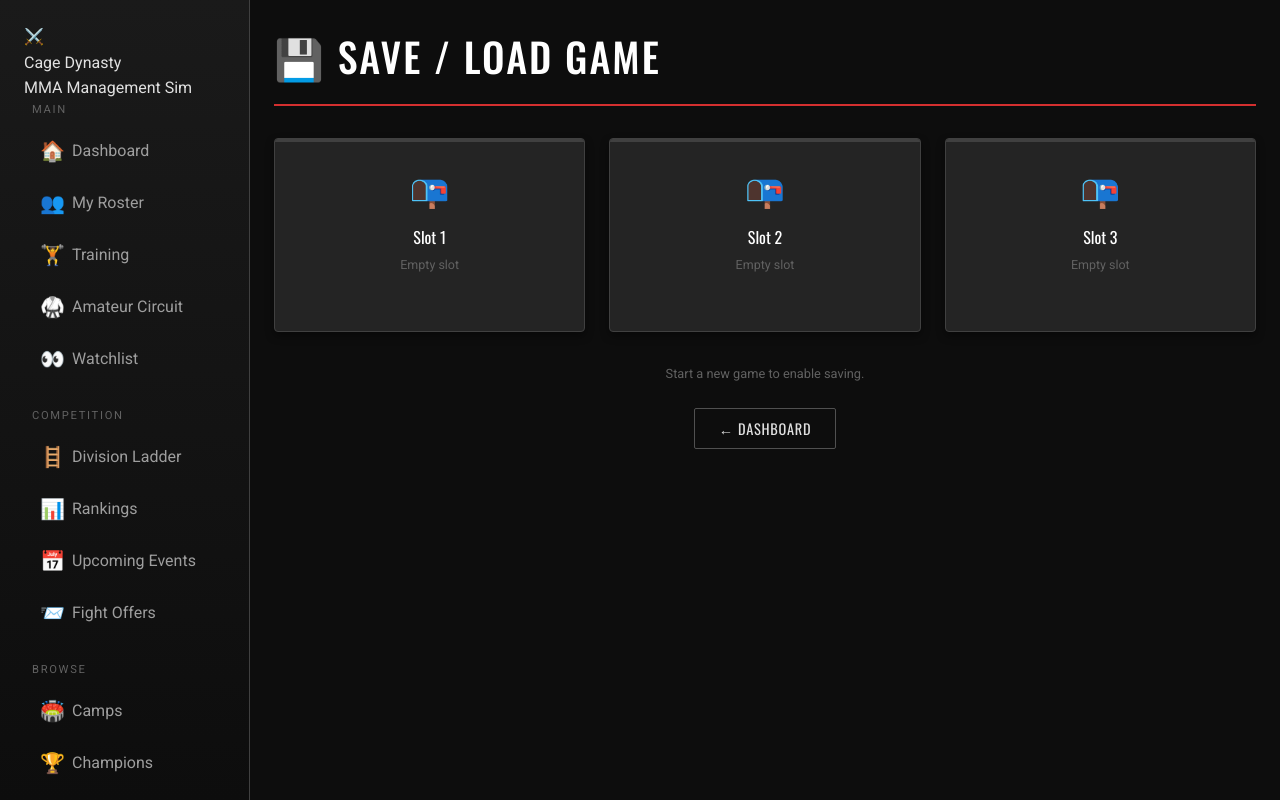
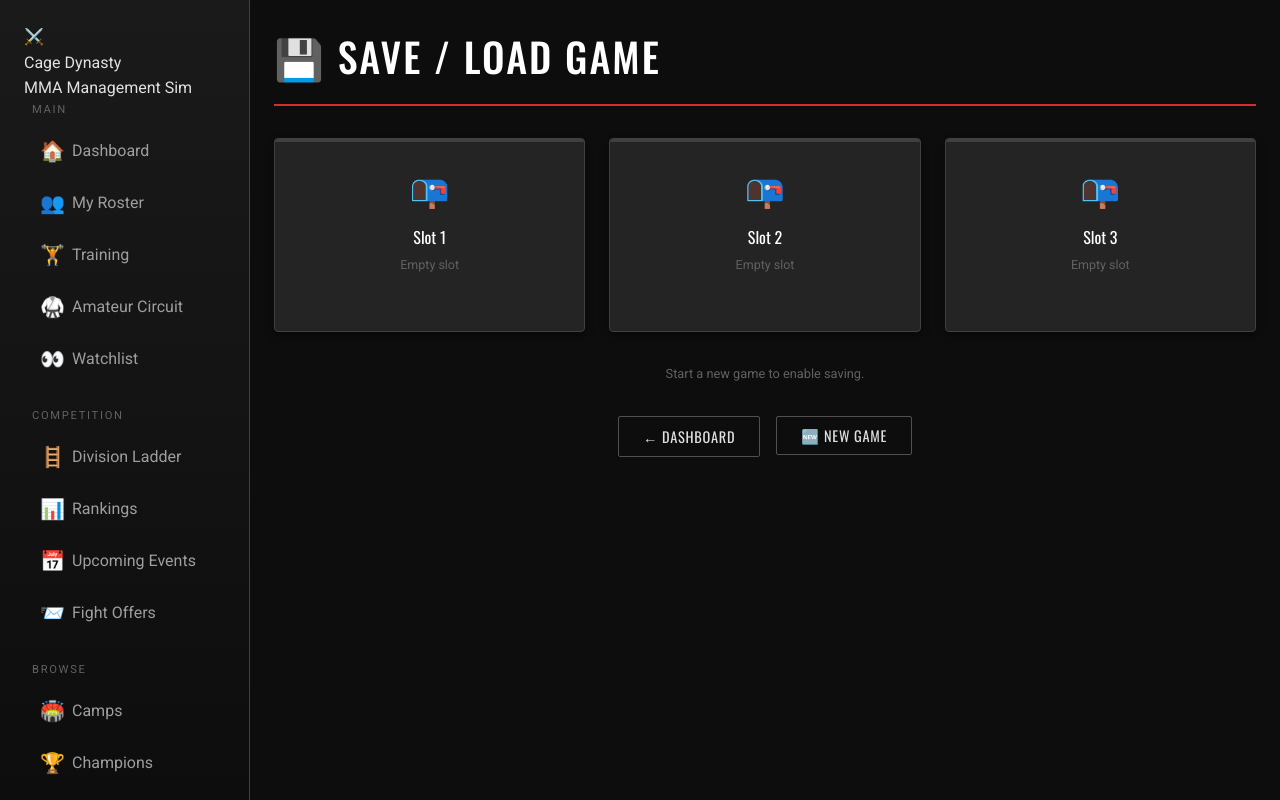
Before and after one commit to vandopex/cage_dynasty, a Flask app: page /saves in a window 1280 px wide. Run offline with Flask 3, Linux system fonts and the light colour scheme; parts of the project's set-up code (start-up, migrations or seed data) failed here and were passed over.

Commit message:
Ship UI2: New Game button on saves screen — clears session, preserves save files

```diff
--- a/cage_dynasty_web/routes.py
+++ b/cage_dynasty_web/routes.py
@@ -182,6 +182,14 @@ def register_routes(app):
     def new_game():
         """New game start screen."""
         return render_template('new_game.html')
+
+    @app.route('/new-game-session', methods=['POST'])
+    def new_game_session():
+        """Clear active in-memory session, redirect to new game setup.
+        Save files are NOT deleted."""
+        app.game_bridge = type(app.game_bridge)()
+        session.clear()
+        return redirect(url_for('new_game'))
 
     def _ceiling_to_display_grade(ceiling: int) -> str:
         """Local alias — must match ceiling_to_display_grade in game_bridge.py."""
--- a/cage_dynasty_web/templates/saves.html
+++ b/cage_dynasty_web/templates/saves.html
@@ -91,7 +91,12 @@
 </div>
 {% endif %}
 
-<div style="text-align:center;">
+<div style="text-align:center;display:flex;gap:var(--spacing-md);
+            justify-content:center;margin-top:var(--spacing-xl);">
     <a href="{{ url_for('dashboard') }}" class="btn btn-outline">← Dashboard</a>
+    <form action="{{ url_for('new_game_session') }}" method="POST" style="margin:0;"
+          onsubmit="return confirm('Start a new game? Your active session will be cleared. Save files are NOT affected.');">
+        <button type="submit" class="btn btn-outline">🆕 New Game</button>
+    </form>
 </div>
 {% endblock %}
```
